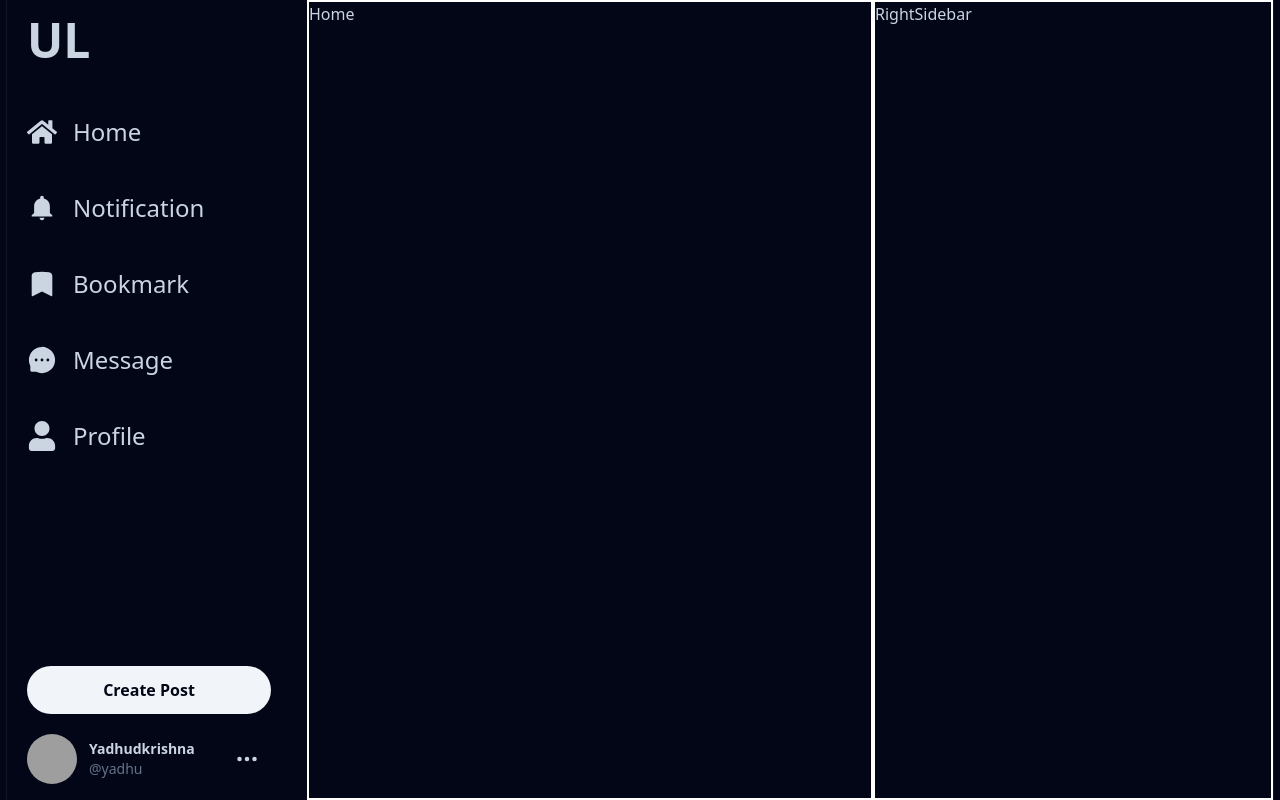
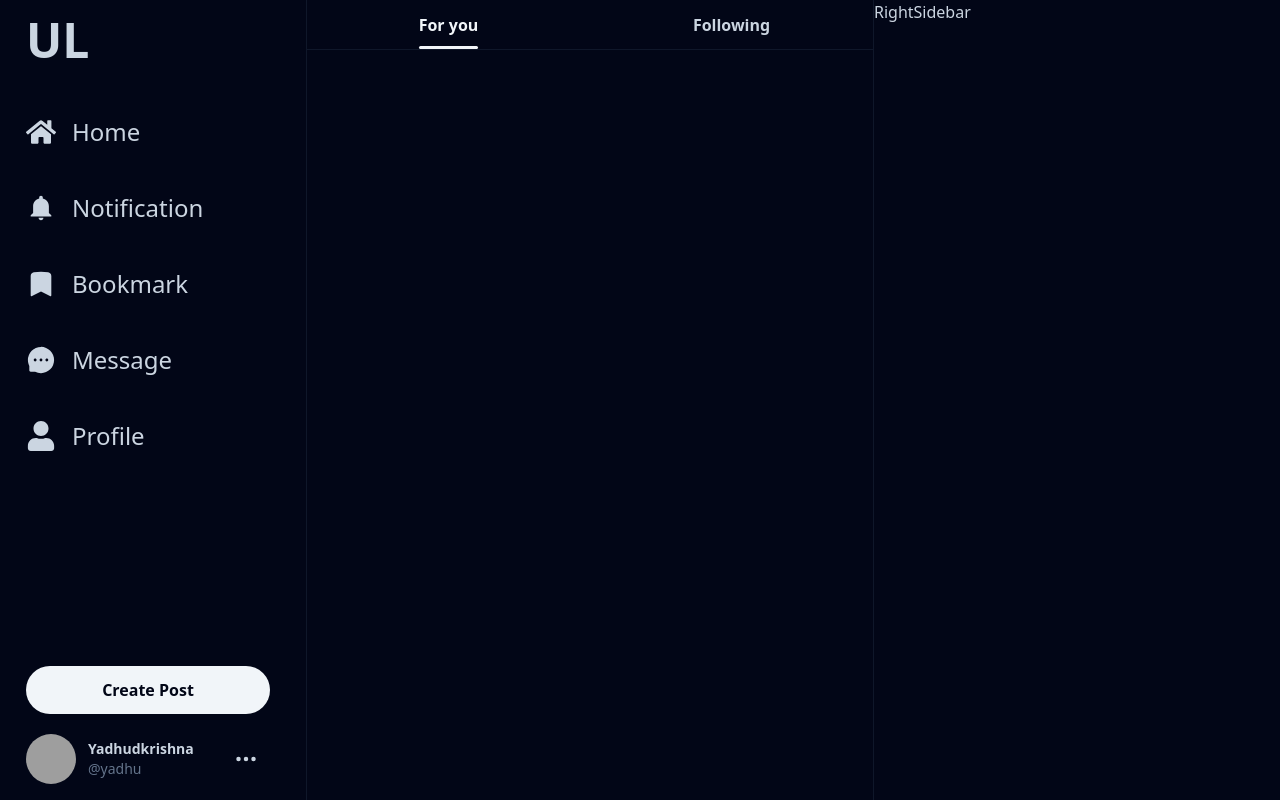
Before and after one commit to YadhuCU/unilink-client, a React (Vite) app: page / in a window 1280 px wide. Built offline with nearby package versions, Linux system fonts and the light colour scheme; grey boxes are pictures that could not be loaded.

Commit message:
Navbar complete for Home (Desktop view)

```diff
--- a/src/App.css
+++ b/src/App.css
@@ -10,3 +10,17 @@
   background-color: #94a3b8;
   color: #0f172a;
 }
+
+.active {
+  color: #f1f5f9;
+}
+.active::after {
+  content: "";
+  position: absolute;
+  right: 0;
+  left: 0;
+  height: 3px;
+  border-radius: 100vw;
+  bottom: 0;
+  background-color: #f1f5f9;
+}
--- a/src/App.jsx
+++ b/src/App.jsx
@@ -6,7 +6,7 @@ import { Home } from "./pages/Home";
 function App() {
   return (
     <div className="w-full overflow-hidden h-[100dvh] bg-slate-950 text-slate-300 ">
-      <div className="border-slate-900 border-x h-[100dvh] mx-auto overflow-hidden w-[min(1400px,_calc(100%_-_var(--container-padding,_1rem)))] grid md:grid-cols-[minmax(100px,300px),_minmax(300px,100%)] lg:grid-cols-[minmax(100px,300px),_minmax(300px,100%),_400px]">
+      <div className=" h-[100dvh] mx-auto overflow-hidden w-[min(1400px,_calc(100%_-_var(--container-padding,_1rem)))] grid md:grid-cols-[minmax(100px,300px),_minmax(300px,100%)] lg:grid-cols-[minmax(100px,300px),_minmax(300px,100%),_400px]">
         <LeftSidebar />
         <Home />
         <RightSidebar />
--- /dev/null
+++ b/src/components/Navbar.jsx
@@ -0,0 +1,63 @@
+import PropTypes from "prop-types";
+import { useRef, useEffect } from "react";
+
+Navbar.propTypes = {
+  insideHome: PropTypes.bool,
+};
+
+export function Navbar({ insideHome }) {
+  const activeDivRef = useRef(null);
+
+  // handling the change effect when clicking the options
+  useEffect(() => {
+    const listItems = activeDivRef.current
+      ? activeDivRef.current.childNodes
+      : null;
+
+    if (listItems?.length > 0) {
+      listItems[0].firstChild.classList.add("active");
+    }
+
+    const handleClick = (event) => {
+      listItems.forEach((item) => {
+        item.firstChild.classList.remove("active");
+      });
+
+      if (event.target.localName == "li") {
+        event.target.classList.add("active");
+      } else {
+        event.target.firstChild.classList.add("active");
+      }
+    };
+
+    listItems?.length > 0 &&
+      listItems.forEach((item) => {
+        item.addEventListener("click", handleClick);
+      });
+
+    return () => {
+      listItems?.length > 0 &&
+        listItems.forEach((item) => {
+          item.removeEventListener("click", handleClick);
+        });
+    };
+  }, []);
+
+  return (
+    <>
+      {insideHome && (
+        <div
+          ref={activeDivRef}
+          className="w-full h-[50px] flex items-center border-b border-slate-900"
+        >
+          <ul className="h-full w-full flex justify-center items-center font-semibold text-slate-300 transition hover:bg-slate-900 cursor-pointer">
+            <li className="h-full relative flex items-center">For you</li>
+          </ul>
+          <ul className="h-full w-full flex justify-center items-center font-semibold text-slate-300 transition hover:bg-slate-900 cursor-pointer">
+            <li className="h-full relative flex items-center">Following</li>
+          </ul>
+        </div>
+      )}
+    </>
+  );
+}
--- a/src/components/RightSidebar.jsx
+++ b/src/components/RightSidebar.jsx
@@ -3,7 +3,5 @@ import PropTypes from "prop-types";
 RightSidebar.propTypes = {};
 
 export function RightSidebar() {
-  return (
-    <div className="border-2 border-white hidden lg:block">RightSidebar</div>
-  );
+  return <div className=" hidden lg:block">RightSidebar</div>;
 }
--- a/src/pages/Home.jsx
+++ b/src/pages/Home.jsx
@@ -1,7 +1,12 @@
 import PropTypes from "prop-types";
+import { Navbar } from "../components/Navbar";
 
 Home.propTypes = {};
 
 export function Home() {
-  return <div className="border-2 border-white ">Home</div>;
+  return (
+    <div className="border-x border-slate-900">
+      <Navbar insideHome />
+    </div>
+  );
 }
```
